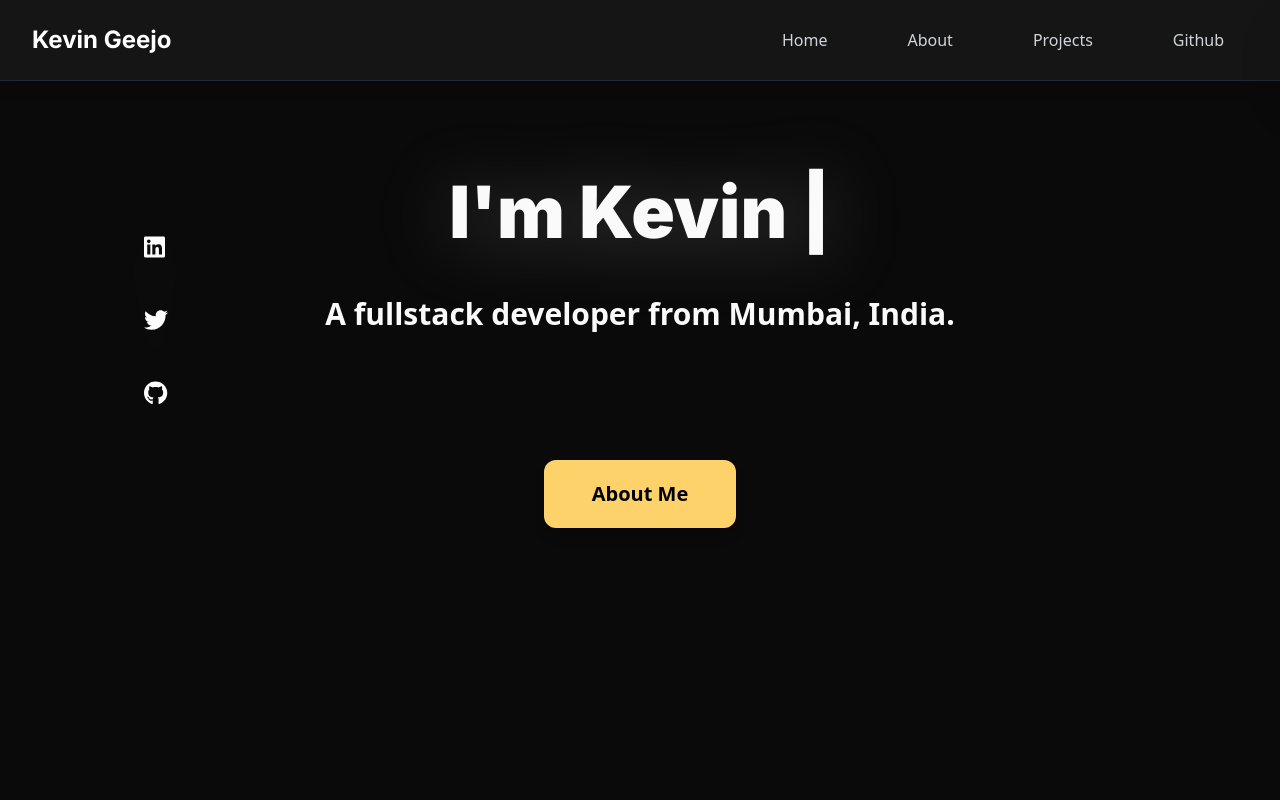
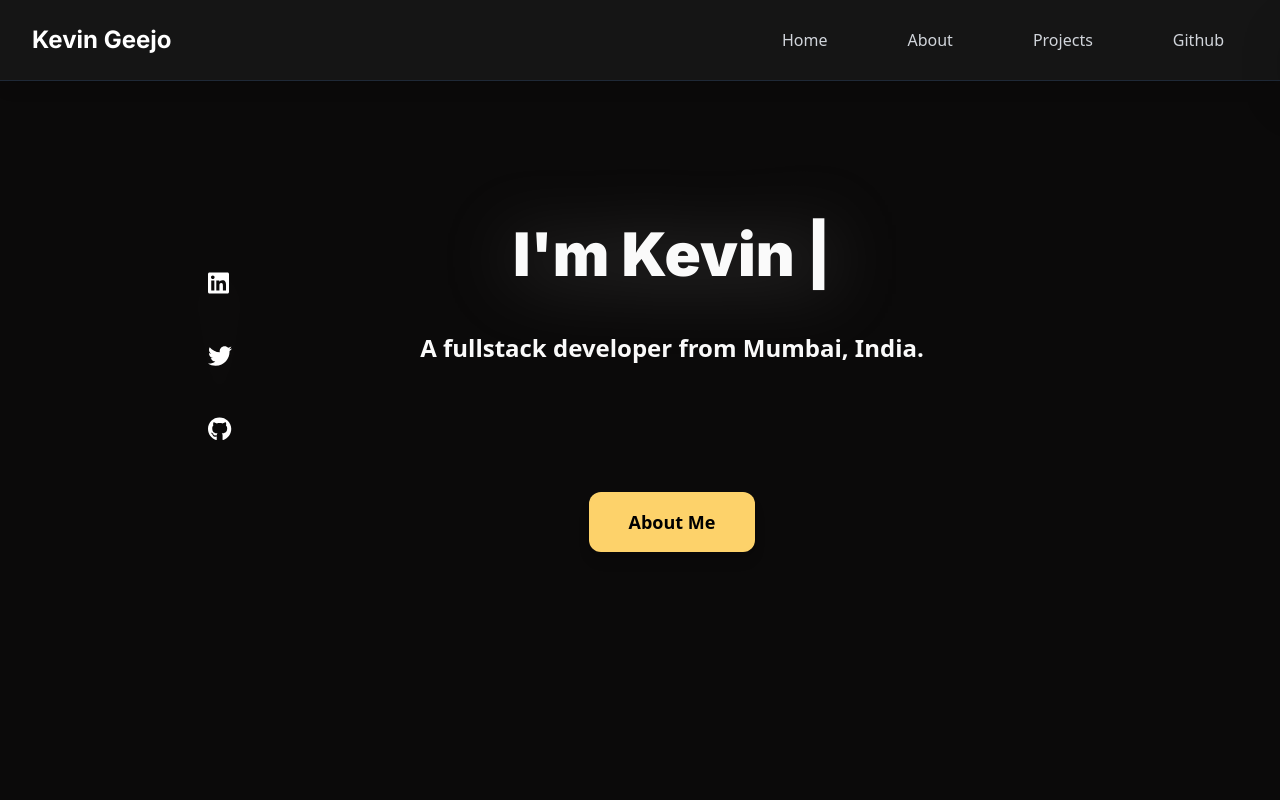
Before and after one commit to KevinGeejo/Portfolio_React, a React (Create React App) app: page / in a window 1280 px wide. Shown: the top 800 px of the page. Built offline with nearby package versions, Linux system fonts and the light colour scheme; the HTML template or start-up script is replaced by a standard one.

Commit message:
fixed positioning
hero section

```diff
--- a/src/components/Hero.jsx
+++ b/src/components/Hero.jsx
@@ -7,8 +7,8 @@ import { Link } from 'react-scroll';
 const Hero = () => {
   return (
 
-    <div id="hero" className="container mx-auto max-w-6xl px-4 sm:px-6 lg:px-8 min-h-[600px] lg:min-h-[700px] py-8 sm:py-12 lg:py-20 pt-32 sm:pt-36 lg:pt-28">
-      <div className="text-white flex flex-col items-center justify-center relative h-full">
+    <div id="hero" className="container mx-auto max-w-6xl px-4 sm:px-6 lg:px-8 min-h-[600px] lg:min-h-[700px] py-8 sm:py-12 lg:py-20 pt-32 sm:pt-36 lg:pt-40">
+      <div className="text-white flex flex-col items-center justify-center relative h-full lg:ml-12 xl:ml-16">
           <div className='hidden lg:flex flex-col justify-between absolute left-4 xl:left-12 top-1/2 transform -translate-y-1/2 w-[30px] h-[170px] drop-shadow-[0_5px_35px_rgba(250,250,250,0.15)]'>
              <a target="_blank" rel="noopener noreferrer" href='https://www.linkedin.com/in/kevin-geejo/' className="hover:scale-110 transition-transform">
               <FontAwesomeIcon size="xl" icon={faLinkedin} />
@@ -22,7 +22,7 @@ const Hero = () => {
             </div>
         <div className="flex flex-col items-center text-center py-auto justify-center w-full lg:mt-16">
           <Typed
-            className="font-inter text-[#fafafa] text-center content-center text-3xl sm:text-4xl lg:text-6xl xl:text-7xl mb-6 lg:mb-8 font-black drop-shadow-[0_5px_35px_rgba(250,250,250,0.25)]"
+            className="font-inter text-[#fafafa] text-center content-center text-3xl sm:text-4xl lg:text-5xl xl:text-6xl mb-6 lg:mb-8 font-black drop-shadow-[0_5px_35px_rgba(250,250,250,0.25)]"
             strings={['Hi!', "I'm Kevin Geejo."]}
             typeSpeed={70}
             backSpeed={25}
@@ -30,7 +30,7 @@ const Hero = () => {
             loopCount={2}
           />
           <div className="container content-center max-w-4xl">
-            <p className="font-semibold text-[#fafafa] mx-4 sm:mx-8 lg:mx-14 mb-12 sm:mb-16 lg:mb-20 mt-4 text-lg sm:text-xl lg:text-2xl xl:text-3xl hover:text-[#fdd26a] text-center transition-colors duration-300">
+            <p className="font-semibold text-[#fafafa] mx-4 sm:mx-8 lg:mx-14 mb-12 sm:mb-16 lg:mb-20 mt-4 text-lg sm:text-xl lg:text-xl xl:text-2xl hover:text-[#fdd26a] text-center transition-colors duration-300">
               A fullstack developer from Mumbai, India.
             </p>
           </div>
@@ -39,7 +39,7 @@ const Hero = () => {
           <Link href="" to="about" spy={true}
       smooth={true}
       offset={-40}
-      duration={500}  className="bg-[#fdd26a] hover:bg-transparent hover:text-[#fdd26a] hover:border-2 hover:border-[#fdd26a] text-black font-bold py-4 px-8 lg:py-5 lg:px-12 rounded-xl transition-all duration-300 cursor-pointer text-lg lg:text-xl shadow-lg hover:shadow-2xl">
+      duration={500}  className="bg-[#fdd26a] hover:bg-transparent hover:text-[#fdd26a] hover:border-2 hover:border-[#fdd26a] text-black font-bold py-4 px-8 lg:py-4 lg:px-10 rounded-xl transition-all duration-300 cursor-pointer text-lg lg:text-lg shadow-lg hover:shadow-2xl">
             About Me
           </Link>
         </div>
```
